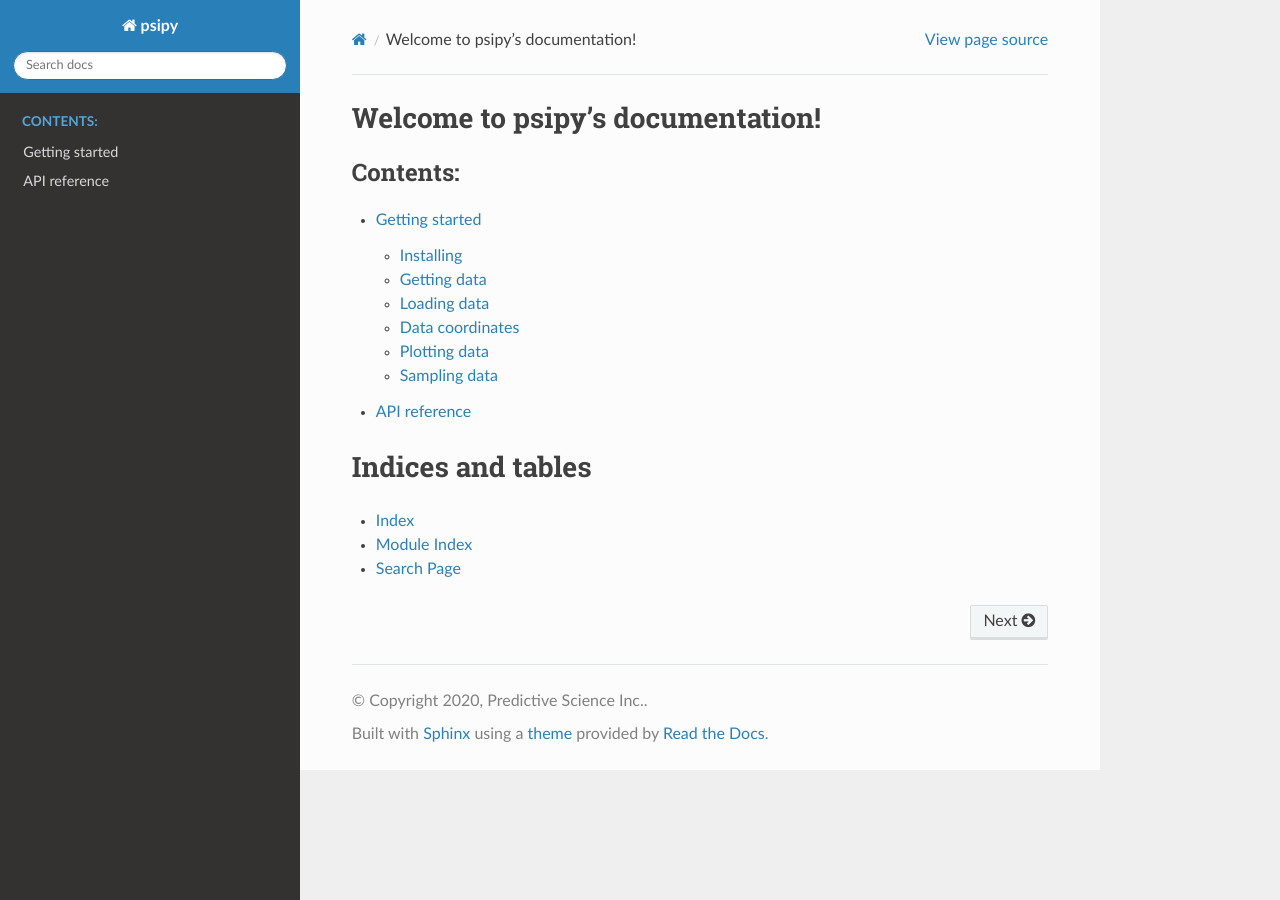
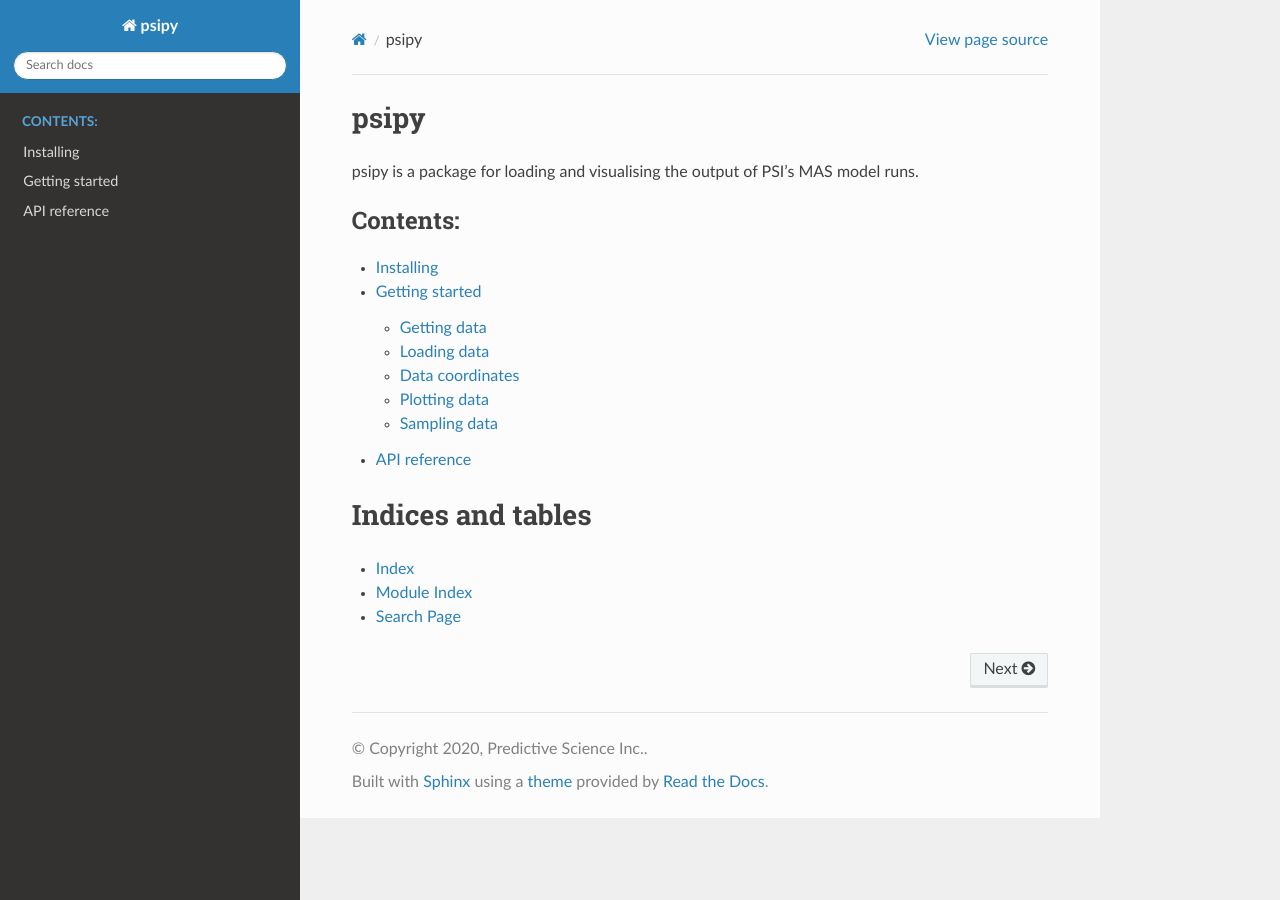
Before and after one commit to predsci/PsiPy, a Sphinx documentation site: the page built from docs/index.rst, in a window 1280 px wide. Built offline with Sphinx 7.4.7 and the Read the Docs theme 2.0.0, drawn with Linux system fonts in a browser that asks for light colours; pages that are not in the unit, such as notebooks, are missing from menus.

Commit message:
Improve doc layout

```diff
--- a/docs/index.rst
+++ b/docs/index.rst
@@ -1,13 +1,17 @@
-Welcome to psipy's documentation!
-=================================
+psipy
+=====
+
+psipy is a package for loading and visualising the output of PSI's MAS model
+runs.
 
 .. toctree::
    :maxdepth: 2
    :caption: Contents:
 
-   getting_started
+   guide/installing
+   guide/getting_started
    auto_examples/index
-   api
+   reference/api
 
 
 Indices and tables
```
Also changed, not shown: docs/guide/getting_started.rst (renamed from docs/getting_started.rst, +2 -23 lines), docs/guide/installing.rst (added, +20 -0 lines), docs/reference/api.rst (renamed from docs/api.rst).
